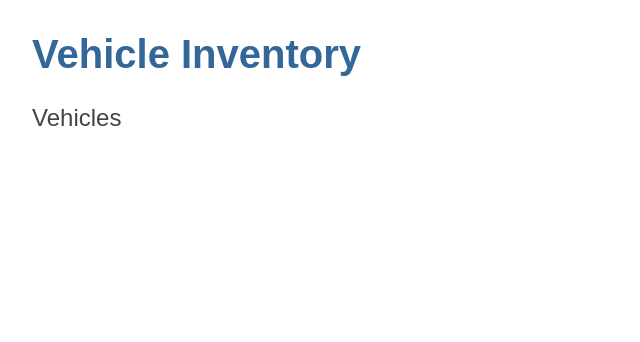
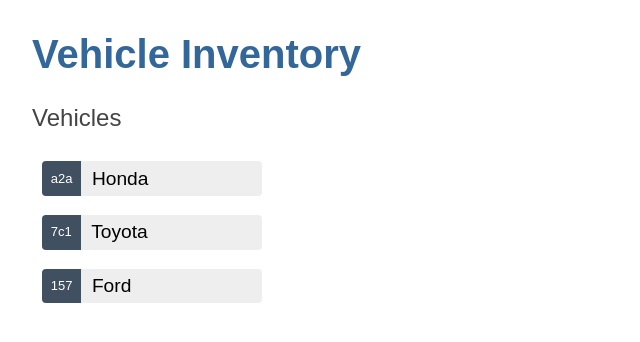
Before and after one commit to carpaltunnel/2023-spring-angular, an Angular app: page / in a window 1280 px wide. Shown: the top 342 px of the page, without its empty margins (0-640 px from the left). Built offline with nearby package versions, Linux system fonts and the light colour scheme.

Commit message:
observable

```diff
--- a/src/app/vehicle.service.ts
+++ b/src/app/vehicle.service.ts
@@ -1,6 +1,7 @@
 import { Injectable } from '@angular/core';
 import { Vehicle } from './vehicle';
 import { VEHICLES } from './mock-vehicles';
+import { Observable, of } from 'rxjs';
 
 @Injectable({
   providedIn: 'root'
@@ -9,7 +10,8 @@
 
   constructor() { }
 
-  getVehicles(): Vehicle[] {
-    return VEHICLES;
+  getVehicles(): Observable<Vehicle[]> {
+    const vehicles = of(VEHICLES);
+    return vehicles;
   }
 }
--- a/src/app/vehicles/vehicles.component.ts
+++ b/src/app/vehicles/vehicles.component.ts
@@ -11,7 +11,20 @@
   vehicles:Vehicle[] = [];
   selectedVehicle!: Vehicle;
 
+  constructor(private vehicleService:VehicleService){}
+
   onSelect(vehicle: Vehicle): void {
     this.selectedVehicle = vehicle;
   }
+
+  getVehicles(): void {
+    this.vehicleService.getVehicles()
+      .subscribe((vehicles) => {
+        this.vehicles = vehicles;
+      });
+  }
+
+  ngOnInit(): void {
+    this.getVehicles();
+  }
 }
```
